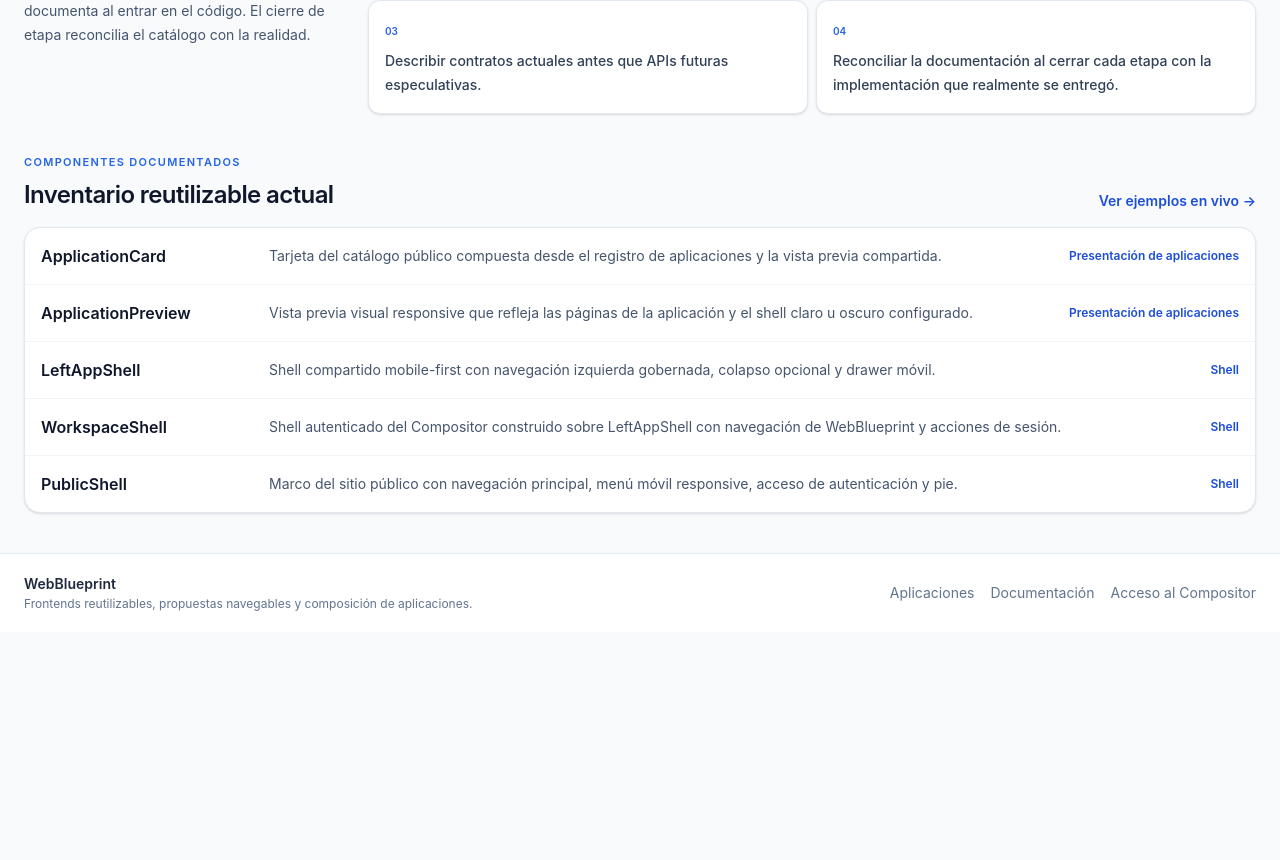
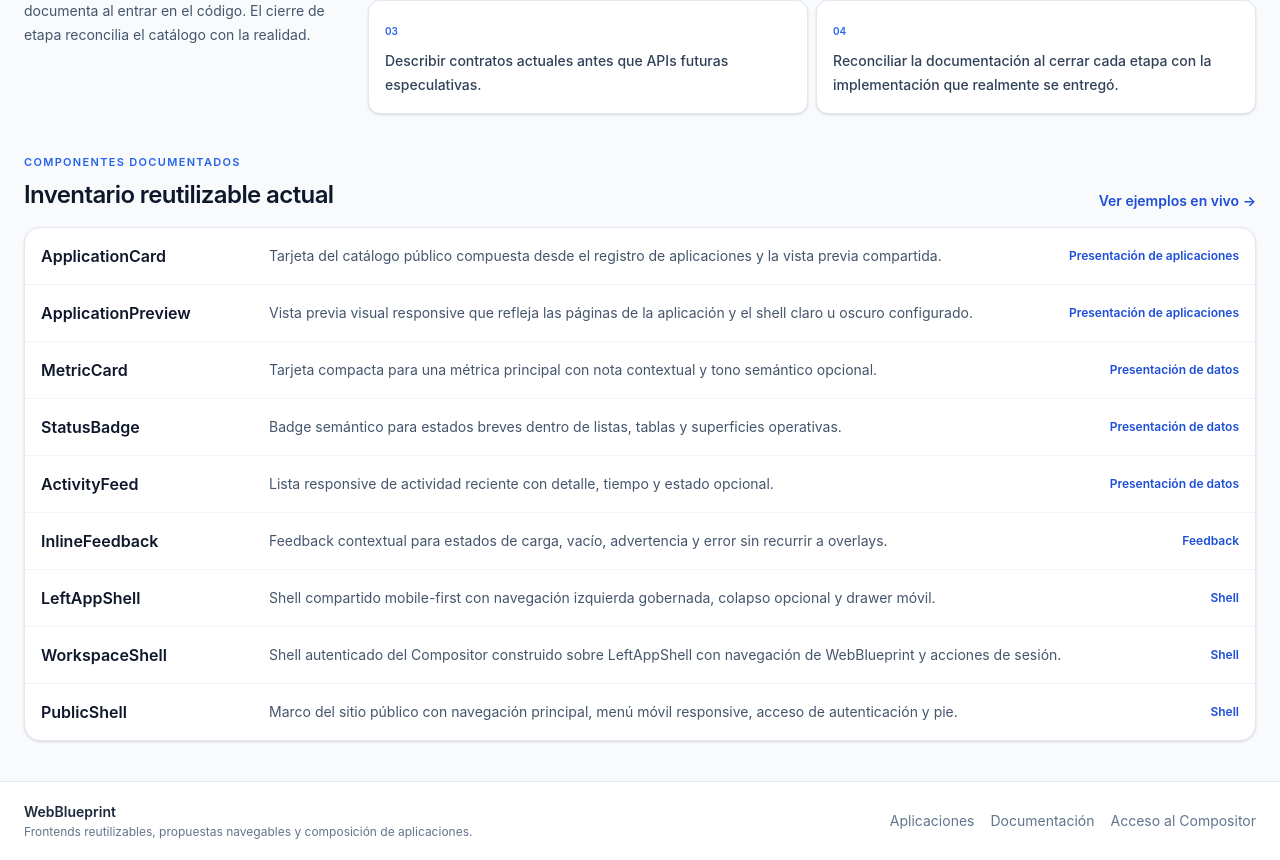
Before and after one commit to LuisHdezE/WebBlueprint, a React (Vite) app: page /docs in a window 1280 px wide. Shown: the part 761-1621 px from the top of the page. Before the commit the page ends 1393 px from the top, so only its background shows below. Built offline with nearby package versions, Linux system fonts and the light colour scheme.

Commit message:
docs(u2.1): document dashboard primitives

```diff
--- a/src/documentation/documentation.catalog.ts
+++ b/src/documentation/documentation.catalog.ts
@@ -11,7 +11,7 @@ export type DocumentationProp = {
 export type ComponentDocumentationEntry = {
   id: string;
   name: string;
-  category: 'Application display' | 'Shell';
+  category: 'Application display' | 'Data display' | 'Feedback' | 'Shell';
   maturity: 'stable';
   sourcePath: string;
   summary: string;
@@ -22,7 +22,16 @@ export type ComponentDocumentationEntry = {
 };
 
 export function getDocumentationCategoryLabel(category: ComponentDocumentationEntry['category']) {
-  return category === 'Application display' ? 'Presentación de aplicaciones' : 'Shell';
+  switch (category) {
+    case 'Application display':
+      return 'Presentación de aplicaciones';
+    case 'Data display':
+      return 'Presentación de datos';
+    case 'Feedback':
+      return 'Feedback';
+    default:
+      return 'Shell';
+  }
 }
 
 export function getMaturityLabel(maturity: ComponentDocumentationEntry['maturity']) {
@@ -74,6 +83,68 @@ export const componentDocumentation: readonly ComponentDocumentationEntry[] = [
     variants: ['predeterminada', 'compacta'],
     states: ['shell claro', 'shell oscuro'],
     example: '<ApplicationPreview application={application} compact />',
+  },
+  {
+    id: 'metric-card',
+    name: 'MetricCard',
+    category: 'Data display',
+    maturity: 'stable',
+    sourcePath: 'src/components/data-display/MetricCard.tsx',
+    summary: 'Tarjeta compacta para una métrica principal con nota contextual y tono semántico opcional.',
+    props: [
+      { name: 'label', type: 'string', required: true, description: 'Nombre visible de la métrica.' },
+      { name: 'value', type: 'string', required: true, description: 'Valor principal ya formateado para la interfaz.' },
+      { name: 'note', type: 'string', required: false, description: 'Contexto secundario, variación o estado de la métrica.' },
+      { name: 'tone', type: "'positive' | 'neutral' | 'warning'", required: false, defaultValue: 'neutral', description: 'Tono semántico de la nota.' },
+    ],
+    variants: ['positivo', 'neutral', 'advertencia'],
+    states: ['con nota', 'sin nota'],
+    example: '<MetricCard label="Pedidos" value="126" note="+12 desde ayer" tone="positive" />',
+  },
+  {
+    id: 'status-badge',
+    name: 'StatusBadge',
+    category: 'Data display',
+    maturity: 'stable',
+    sourcePath: 'src/components/data-display/StatusBadge.tsx',
+    summary: 'Badge semántico para estados breves dentro de listas, tablas y superficies operativas.',
+    props: [
+      { name: 'label', type: 'string', required: true, description: 'Texto visible del estado.' },
+      { name: 'tone', type: "'success' | 'warning' | 'info' | 'neutral'", required: false, defaultValue: 'neutral', description: 'Tono semántico visual del estado.' },
+    ],
+    variants: ['success', 'warning', 'info', 'neutral'],
+    states: ['predeterminado'],
+    example: '<StatusBadge label="Listo" tone="success" />',
+  },
+  {
+    id: 'activity-feed',
+    name: 'ActivityFeed',
+    category: 'Data display',
+    maturity: 'stable',
+    sourcePath: 'src/components/data-display/ActivityFeed.tsx',
+    summary: 'Lista responsive de actividad reciente con detalle, tiempo y estado opcional.',
+    props: [
+      { name: 'items', type: 'readonly ActivityFeedItem[]', required: true, description: 'Actividad tipada con identificadores estables y metadata visible.' },
+    ],
+    variants: ['lista operativa'],
+    states: ['con elementos', 'vacío'],
+    example: '<ActivityFeed items={activity} />',
+  },
+  {
+    id: 'inline-feedback',
+    name: 'InlineFeedback',
+    category: 'Feedback',
+    maturity: 'stable',
+    sourcePath: 'src/components/feedback/InlineFeedback.tsx',
+    summary: 'Feedback contextual para estados de carga, vacío, advertencia y error sin recurrir a overlays.',
+    props: [
+      { name: 'title', type: 'string', required: true, description: 'Título breve del estado.' },
+      { name: 'message', type: 'string', required: true, description: 'Explicación o siguiente contexto para la persona usuaria.' },
+      { name: 'tone', type: "'info' | 'warning' | 'error' | 'neutral'", required: false, defaultValue: 'neutral', description: 'Tono semántico del bloque.' },
+    ],
+    variants: ['info', 'warning', 'error', 'neutral'],
+    states: ['status', 'alert en error'],
+    example: '<InlineFeedback title="Sin datos" message="Todavía no hay actividad." />',
   },
   {
     id: 'left-app-shell',
```
